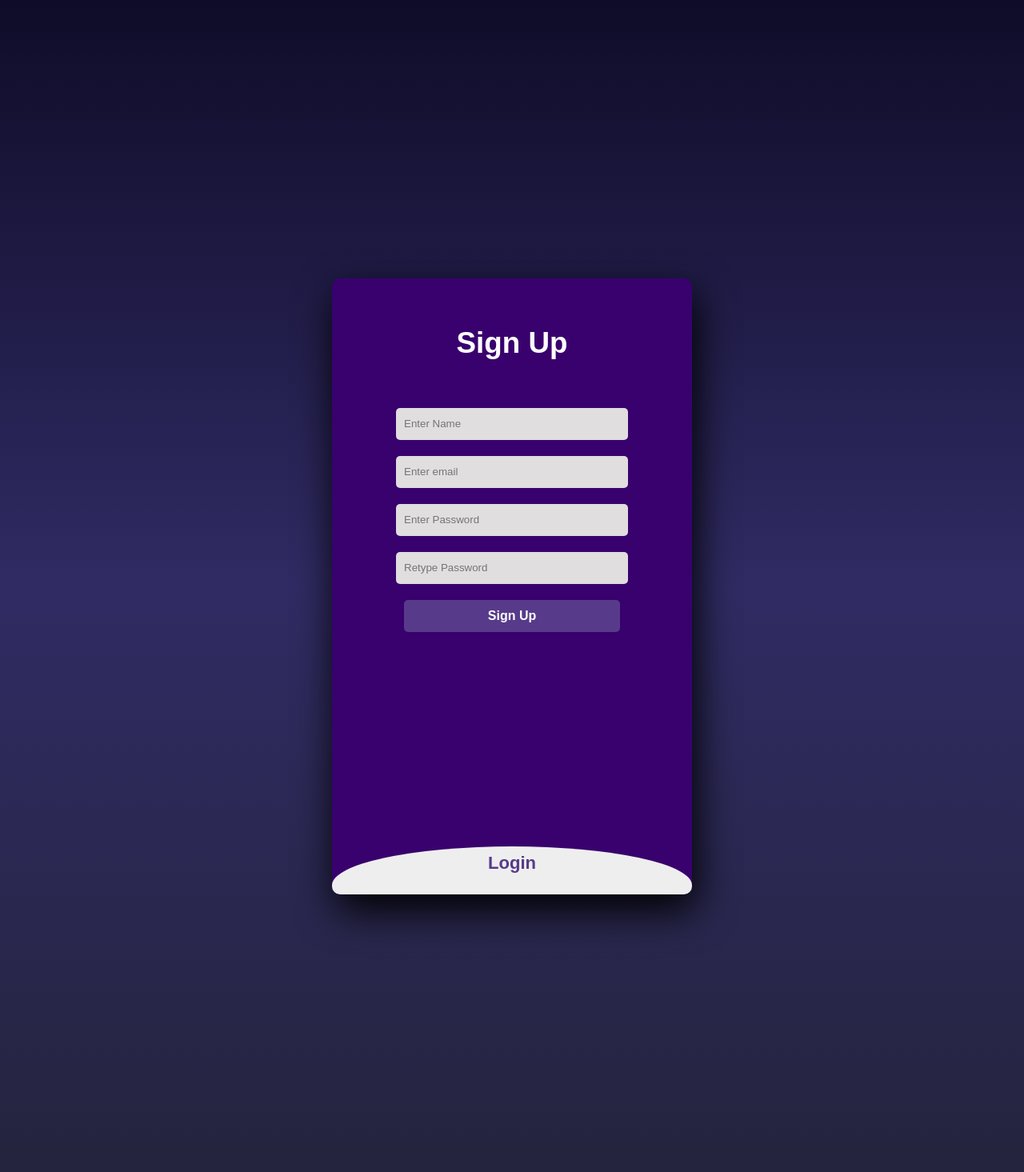
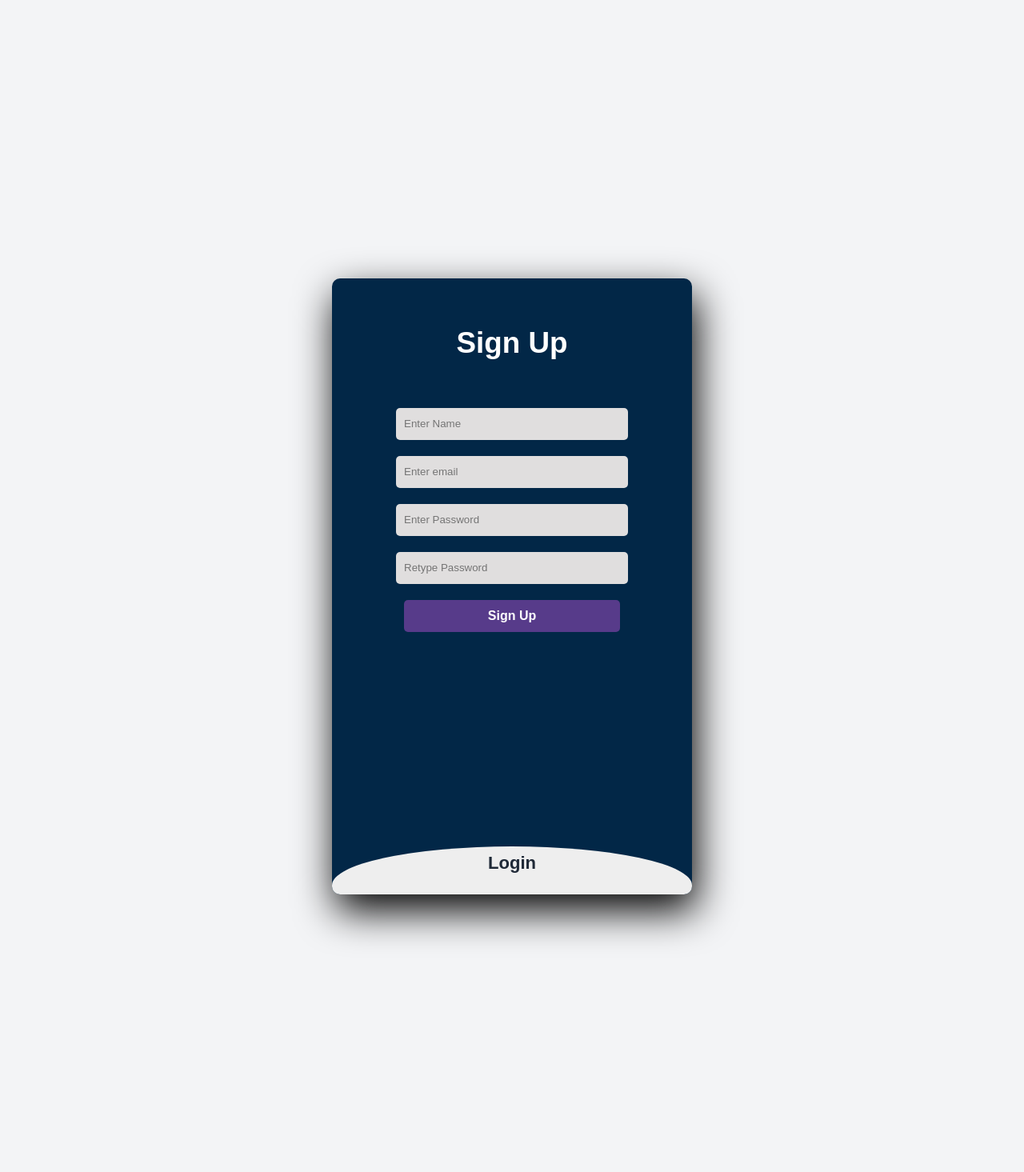
Before and after one commit to Lamiorkor/QuickShop, a PHP site: page /view/login_and_register.php in a window 1280 px wide. Shown: the whole page at 80% size. Run offline with PHP 8.4, Linux system fonts and the light colour scheme.

Commit message:
modified:   css/login_and_register.css 	modified:   view/home.php

```diff
--- a/css/login_and_register.css
+++ b/css/login_and_register.css
@@ -6,15 +6,15 @@ body {
     align-items: center;
     min-height: 100vh;
     font-family: 'Poppins', sans-serif;
-    background: linear-gradient(to bottom, #0f0c29, #302b63, #24243e)
+    background: #f3f4f6;
+    color: #1f2937;
 }
 
 .main{
     width: 450px;
     height: 770px;
-    background: rgb(57, 1, 109);
+    background: #022747;
     overflow: hidden;
-    background: url(../images/shiny.jpeg) no repeat center / cover;
     border-radius: 10px;
     box-shadow: 5px 20px 50px #000;
 }
@@ -98,7 +98,7 @@ button:hover {
 }
 
 .login label {
-    color: #573b8a;
+    color: #1f2937;
     transform: scale(.6);
 }
 
```
Also changed, not shown: view/home.php (+22 -3 lines).
